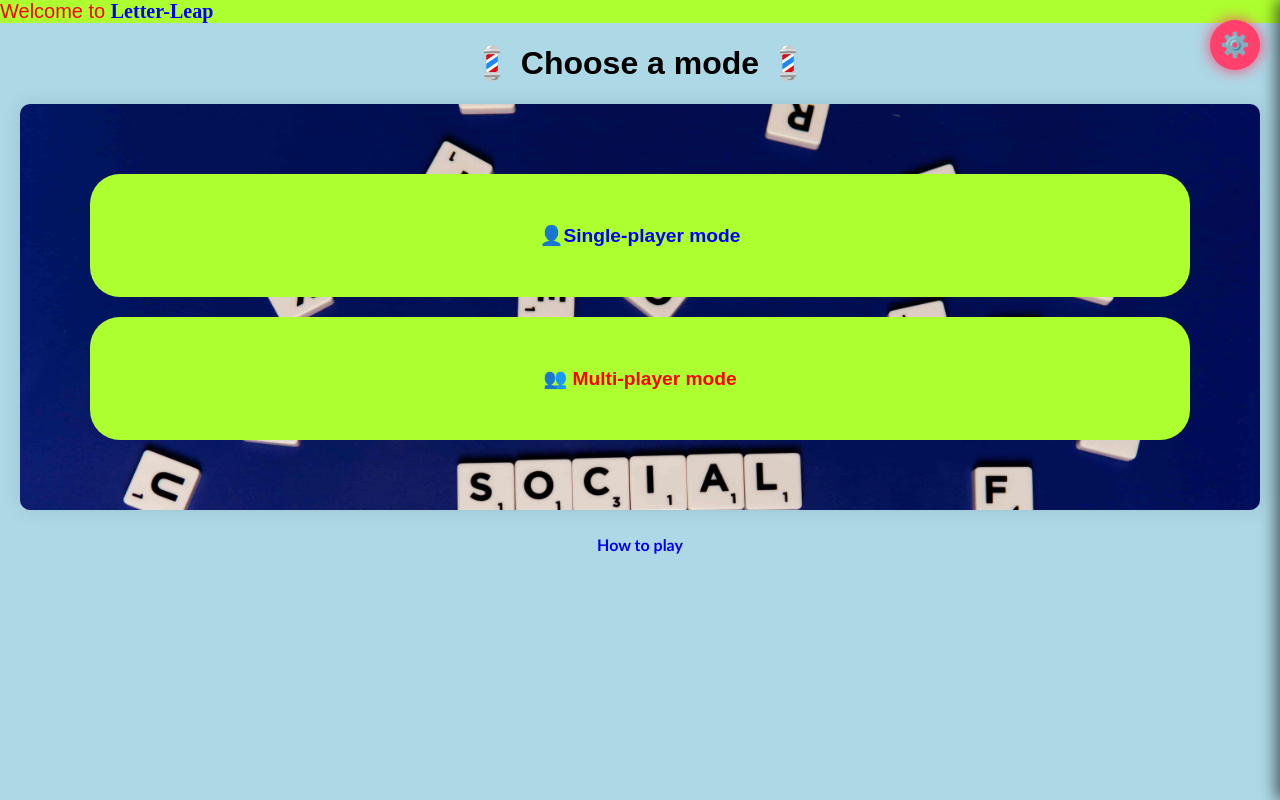
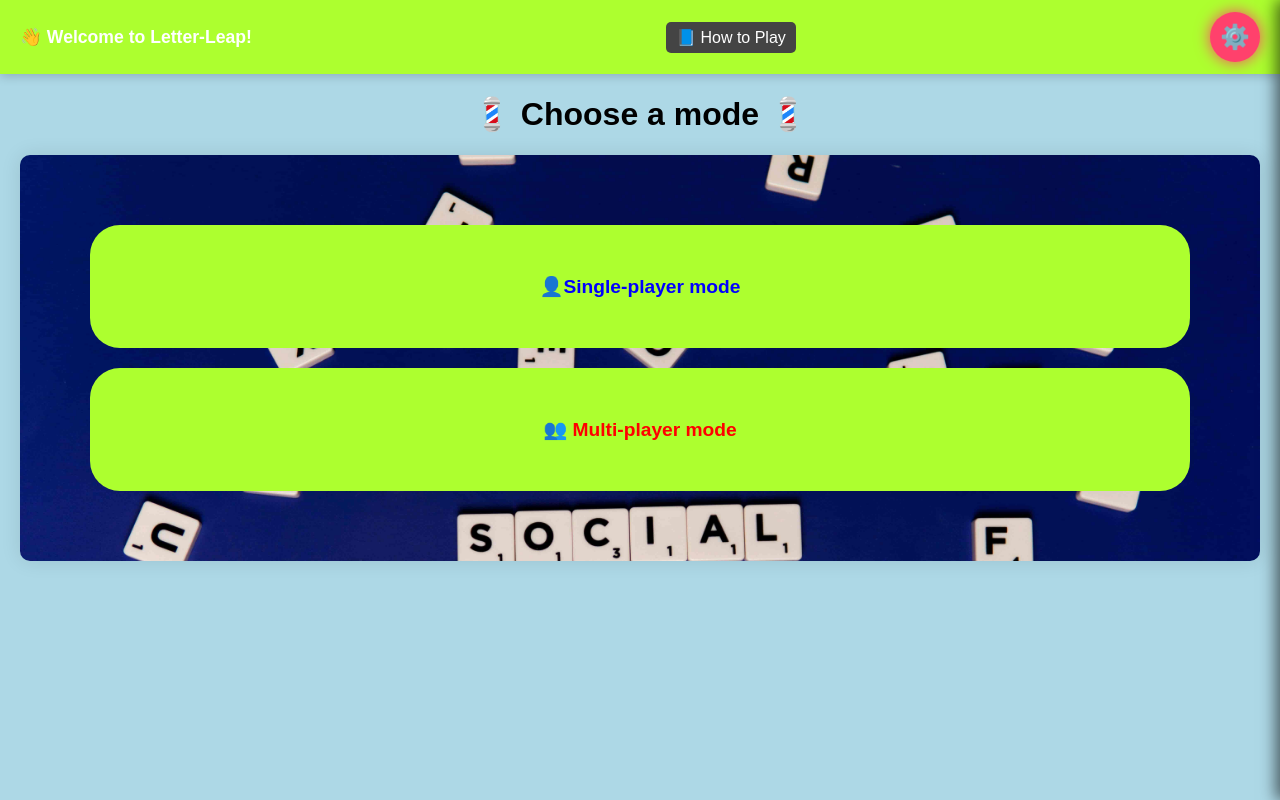
Before and after one commit to fwesh001/Letter-leap, a website: page index.html in a window 1280 px wide. Drawn offline with Linux system fonts and the light colour scheme.

Commit message:
Add files via upload

```diff
--- a/index.html
+++ b/index.html
@@ -6,8 +6,12 @@
     <link rel="stylesheet" href="style.css">
     <title>Letter-Leap</title>
 </head>
-<header>
-    Welcome to <b> Letter-Leap </b>
+
+<header class="game-header">
+  <span class="welcome-text">👋 Welcome to Letter-Leap!</span>
+  <a href="HTP.html" class="header-link">📘 How to Play</a>
+   <!-- Toggle Button -->
+<button id="settingsToggleBtn" aria-label="Open Settings">⚙️</button>
 </header>
 
 <body>
@@ -26,8 +30,7 @@
         </a>
     </div>
 
-    <!-- Toggle Button -->
-<button id="settingsToggleBtn" aria-label="Open Settings">⚙️</button>
+
 
 <!-- Sidebar -->
 <aside id="settingsSidebar" aria-label="Settings Menu">
@@ -46,9 +49,7 @@
 
 </aside>
 
-    <footer>
-        <a href="HTP.html">How to play</a>
-    </footer>
+
     <audio id="click-sound" src="click.mp3" preload="auto"></audio>
     <script src="script2.js"></script>
 
--- a/script2.js
+++ b/script2.js
@@ -54,3 +54,14 @@ document.addEventListener('DOMContentLoaded', () => {
     localStorage.setItem('darkMode', enabled);
   });
 });
+
+// Save mute preference to localStorage
+localStorage.setItem('isMuted', isMuted);
+
+// On page load, apply it
+window.addEventListener('DOMContentLoaded', () => {
+  const savedMute = localStorage.getItem('isMuted') === 'true';
+  isMuted = savedMute;
+  toggleMute(isMuted);
+  if (muteToggle) muteToggle.textContent = isMuted ? '🔇' : '🔊';
+});
--- a/style.css
+++ b/style.css
@@ -76,14 +76,7 @@ a {
     color:none;
 }
 
-footer {
-    color:black;
-    padding: 5px;
-    text-align: center;
-    margin: 0;
-    font-weight: bold;
-    font-family: 'Gill Sans', 'Gill Sans MT', Calibri, 'Trebuchet MS', sans-serif;
-}
+
 
 /* === Sidebar Container === */
 #settingsSidebar {
@@ -108,9 +101,7 @@ footer {
 
 /* === Toggle Button === */
 #settingsToggleBtn {
-  position: fixed;
-  top: 20px;
-  right: 20px;
+
   background: #ff416c;
   color: #fff;
   border: none;
@@ -125,6 +116,7 @@ footer {
 }
 #settingsToggleBtn:hover {
   background: #ff4b2b;
+    transform: rotate(15deg);
 }
 
 /* === Buttons Inside Sidebar === */
@@ -167,3 +159,35 @@ body.light-mode .settings-btn:hover {
   color: #fff;
   box-shadow: 0 0 15px #ff416c;
 }
+
+.game-header {
+  display: flex;
+  justify-content: space-between;
+  align-items: center;
+  background-color: greenyellow;
+  color: #fff;
+  padding: 12px 20px;
+  font-size: 1rem;
+  box-shadow: 0 2px 10px rgba(0,0,0,0.2);
+  top: 0;
+  z-index: 100;
+}
+
+.welcome-text {
+  font-weight: bold;
+  font-size: 1.1rem;
+}
+
+.header-link {
+  color: #fff;
+  text-decoration: none;
+  margin: 0 10px;
+  background: #444;
+  padding: 6px 10px;
+  border-radius: 5px;
+  transition: background 0.3s;
+}
+
+.header-link:hover {
+  background: #666;
+}
```
Also changed, not shown: HTP.html (+9 -0 lines), script.js (+27 -0 lines).
